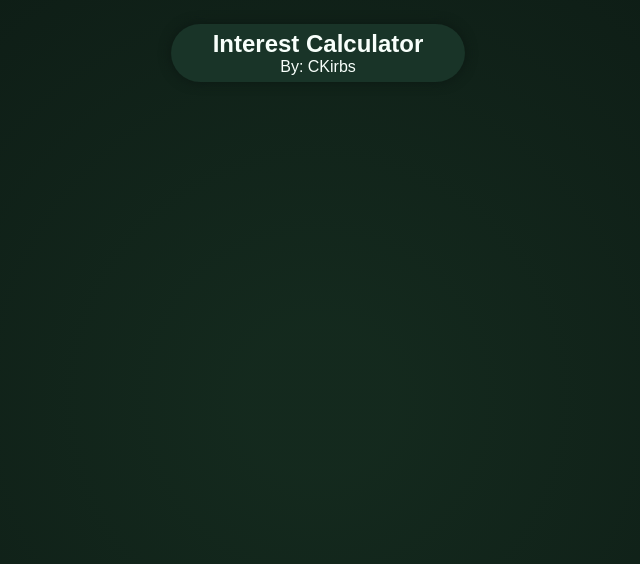
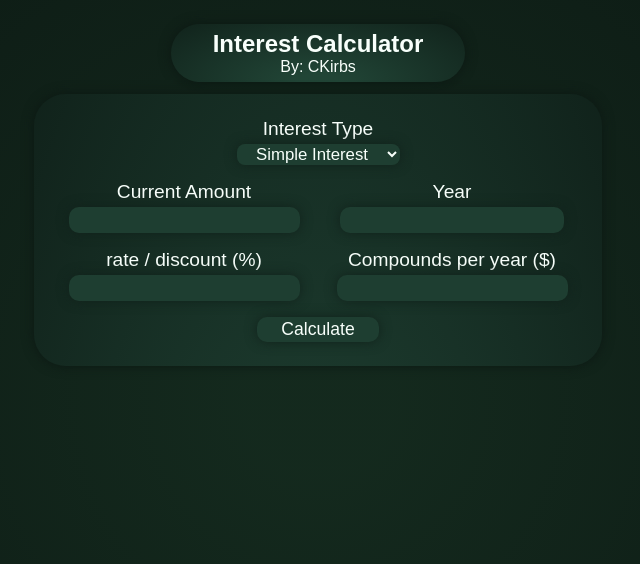
Before and after one commit to Skirbs/InterestCalculator, a React (Vite) app: page / in a window 1280 px wide. Shown: the top 564 px of the page, without its empty margins (322-962 px from the left). Built offline with nearby package versions, Linux system fonts and the light colour scheme; a web font is replaced by a local one.

Commit message:
Added Form Component

```diff
--- a/src/App.css
+++ b/src/App.css
@@ -1,4 +1,5 @@
 main {
   width: 100%;
   padding-top: 16px;
+  gap: 12px;
 }
--- a/src/App.jsx
+++ b/src/App.jsx
@@ -1,13 +1,14 @@
 import {useState} from "react";
+import "./App.css";
 
 import Header from "./components/Header/Header";
-
-import "./App.css";
+import InterestForm from "./components/InterestForm/InterestForm";
 
 function App() {
   return (
     <main className="flex-column">
       <Header />
+      <InterestForm />
     </main>
   );
 }
--- a/src/components/Header/Header.css
+++ b/src/components/Header/Header.css
@@ -1,5 +1,9 @@
 header {
-  background-color: var(--primary-15);
+  background-image: radial-gradient(
+    ellipse at 50% 100%,
+    var(--primary-20) 10%,
+    var(--primary-10) 100%
+  );
   padding: 6px 42px;
   border-radius: 100px;
   transition: 0.2s ease-out;
@@ -15,6 +19,3 @@ header h1 {
   font-weight: bold;
   text-align: center;
 }
-
-header p {
-}
--- /dev/null
+++ b/src/components/InterestForm/InterestForm.jsx
@@ -0,0 +1,48 @@
+import style from "./InterestForm.module.css";
+
+const InterestForm = () => {
+  return (
+    <form className={`${style.form} shadow-outline flex-column`}>
+      <label htmlFor="interest-type">Interest Type</label>
+      <select id="interest-type" className="shadow-outline">
+        <option value="0">Simple Interest</option>
+        <option value="1">Simple Discount</option>
+        <option value="2">Compound Interest</option>
+        <option value="3">Annuity</option>
+      </select>
+
+      <ul className={style["values-ul"]}>
+        <li className={`${style["value"]} flex-column`}>
+          <label htmlFor="current-amount">Current Amount</label>
+          <input type="number" min="0" id="current-amount" className="shadow-outline" />
+        </li>
+        <li className={`${style["value"]} flex-column`}>
+          <label htmlFor="max-year">Year</label>
+          <input
+            type="number"
+            step="1"
+            min="0"
+            max="125"
+            id="max-year"
+            className="shadow-outline"
+          />
+        </li>
+        <li className={`${style["value"]} flex-column`}>
+          <label htmlFor="rate">rate / discount (%)</label>
+          {/* create condition where if discount its says "discount" */}
+          <input type="number" min="0" id="rate" className="shadow-outline" />
+        </li>
+        <li className={`${style["value"]} flex-column `}>
+          <label htmlFor="compound-per-year">Compounds per year ($)</label>
+          <input type="number" min="0" id="compound-per-year" className="shadow-outline" />
+        </li>
+      </ul>
+
+      <button type="submit" className="shadow-outline">
+        Calculate
+      </button>
+    </form>
+  );
+};
+
+export default InterestForm;
--- /dev/null
+++ b/src/components/InterestForm/InterestForm.module.css
@@ -0,0 +1,78 @@
+.form {
+  background-image: radial-gradient(
+    ellipse at 50% 300%,
+    var(--primary-20) 10%,
+    var(--primary-10) 100%
+  );
+  border-radius: 32px;
+  padding: 24px;
+
+  width: 520px;
+}
+
+.form label {
+  font-size: 1.2rem;
+  word-wrap: break-word;
+  text-align: center;
+  margin-bottom: 4px;
+}
+
+.form select {
+  --shadow-color: var(--primary-10);
+
+  background-color: var(--primary-18);
+  text-align: center;
+  font-size: 1.05rem;
+  outline: none;
+  border-radius: 8px;
+  border: none;
+}
+
+.values-ul {
+  width: 100%;
+  display: flex;
+  justify-content: space-between;
+  align-items: center;
+  flex-wrap: wrap;
+
+  padding: 0;
+  gap: 16px;
+}
+
+.value {
+  flex: 1;
+}
+
+.value input {
+  --shadow-color: var(--primary-10);
+
+  background-color: var(--primary-18);
+
+  text-align: center;
+
+  min-width: 200px;
+
+  padding: 4px 12px;
+  font-size: 1rem;
+
+  border-radius: 10px;
+  border: none;
+
+  outline: none;
+  caret-color: var(--primary-25);
+}
+
+.form button {
+  --shadow-color: var(--primary-10);
+  background-color: var(--primary-18);
+  padding: 2px 24px;
+  border-radius: 10px;
+  font-size: 1.1rem;
+}
+
+.form button:hover {
+  opacity: 0.9;
+}
+.form button:active {
+  opacity: 0.8;
+}
--- a/src/index.css
+++ b/src/index.css
@@ -4,7 +4,11 @@
   --inner-background: hsl(147, 35%, 12%);
 
   --primary-7: hsl(155, 35%, 7%);
+  --primary-10: hsl(155, 35%, 10%);
   --primary-15: hsl(155, 35%, 15%);
+  --primary-18: hsl(155, 35%, 18%);
+  --primary-20: hsl(155, 35%, 20%);
+  --primary-25: hsl(155, 35%, 25%);
 
   --font: rgb(248, 255, 251);
 }
@@ -22,6 +26,7 @@
 
 * {
   font-family: "Gabarito", sans-serif;
+  font-size: 1rem;
   color: var(--font);
 }
 
@@ -32,7 +37,11 @@
 }
 
 h1,
-p {
+p,
+label,
+select,
+option,
+button {
   margin: 0;
 }
 
@@ -40,3 +49,11 @@ p {
   --shadow-color: var(--primary-7);
   box-shadow: 0 0 12px var(--shadow-color);
 }
+
+li {
+  list-style: none;
+}
+
+button {
+  border: none;
+}
```
